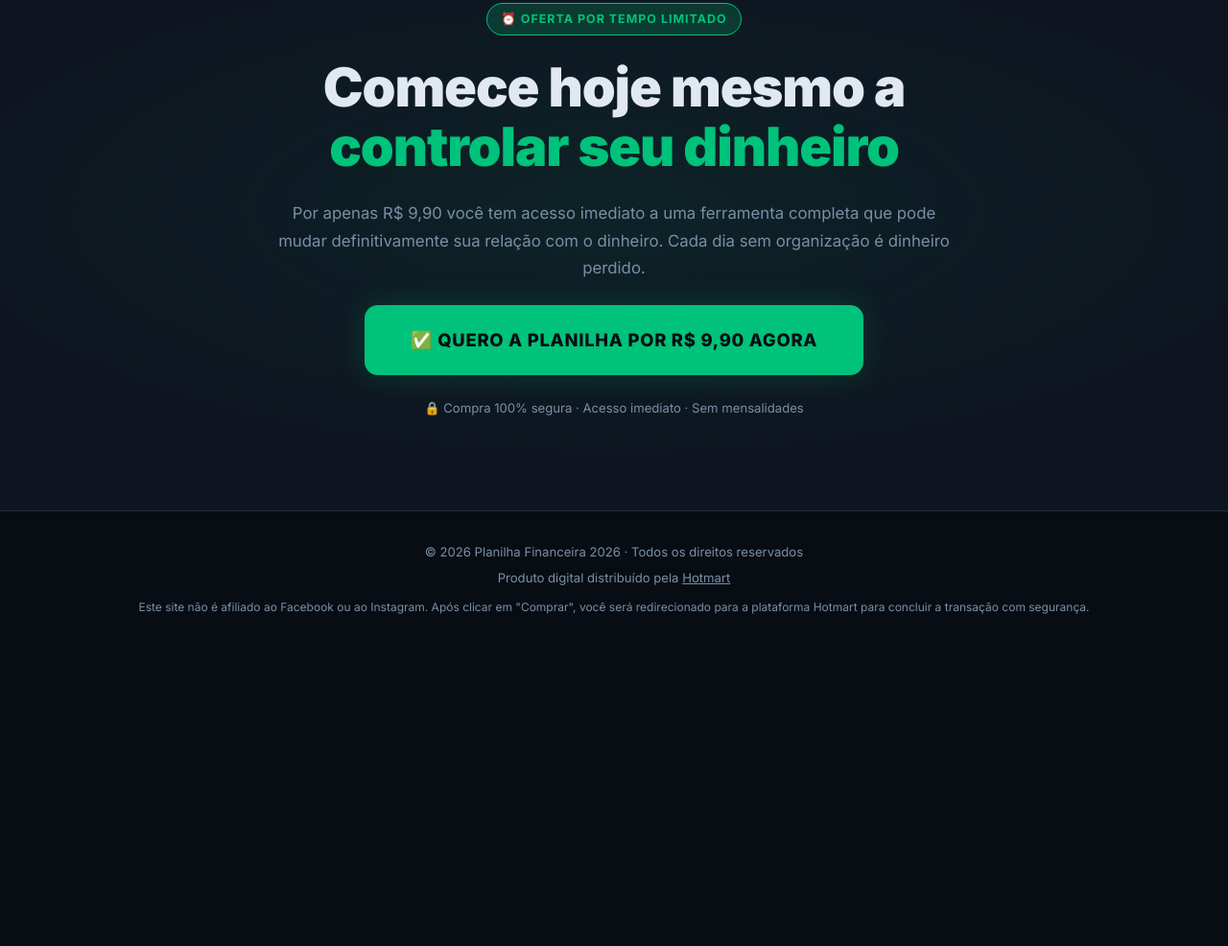
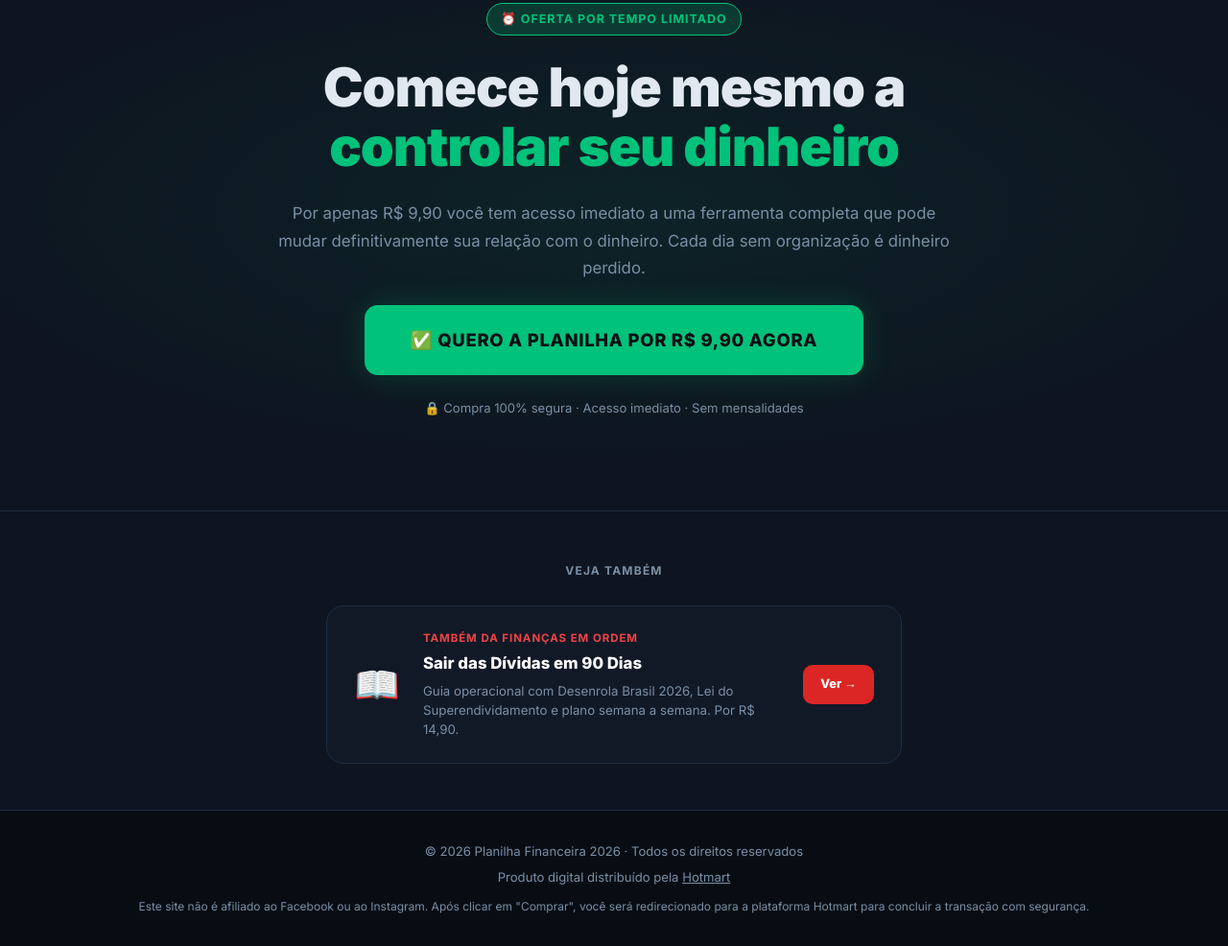
Before and after one commit to Daniel-MatosC/planilha-financeira-2026, a plain HTML site: page index.html in a window 1280 px wide. Shown: the part 7503-8489 px from the top of the page at 96% size. Before the commit the page ends 8177 px from the top, so only its background shows below. Drawn offline with Linux system fonts and the light colour scheme.

Commit message:
Add cross-promotion card linking to ebook site

```diff
--- a/index.html
+++ b/index.html
@@ -1128,6 +1128,24 @@
     </div>
   </section>
 
+  <!-- ── Veja Também ── -->
+  <section style="background:var(--dark2);border-top:1px solid var(--border);padding:48px 0;">
+    <div class="container">
+      <div style="text-align:center;margin-bottom:24px;">
+        <span style="font-size:.75rem;font-weight:700;letter-spacing:.1em;text-transform:uppercase;color:var(--muted);">Veja também</span>
+      </div>
+      <a href="https://daniel-matosc.github.io/sair-das-dividas-90-dias/" style="display:flex;align-items:center;gap:24px;background:var(--card);border:1px solid var(--border);border-radius:18px;padding:24px 28px;max-width:600px;margin:0 auto;transition:border-color .2s,transform .2s;text-decoration:none;" onmouseover="this.style.borderColor='#dc2626';this.style.transform='translateY(-3px)'" onmouseout="this.style.borderColor='var(--border)';this.style.transform='none'">
+        <div style="font-size:2.4rem;flex-shrink:0;">📖</div>
+        <div style="flex:1;">
+          <div style="font-size:.72rem;font-weight:700;letter-spacing:.08em;text-transform:uppercase;color:#ef4444;margin-bottom:4px;">Também da Finanças em Ordem</div>
+          <div style="font-size:1.05rem;font-weight:800;color:#fff;margin-bottom:6px;">Sair das Dívidas em 90 Dias</div>
+          <div style="font-size:.83rem;color:var(--muted);line-height:1.5;">Guia operacional com Desenrola Brasil 2026, Lei do Superendividamento e plano semana a semana. Por R$ 14,90.</div>
+        </div>
+        <div style="flex-shrink:0;background:#dc2626;color:#fff;font-size:.8rem;font-weight:800;padding:10px 18px;border-radius:10px;white-space:nowrap;">Ver →</div>
+      </a>
+    </div>
+  </section>
+
   <!-- ── Footer ── -->
   <footer>
     <div class="container">
```
